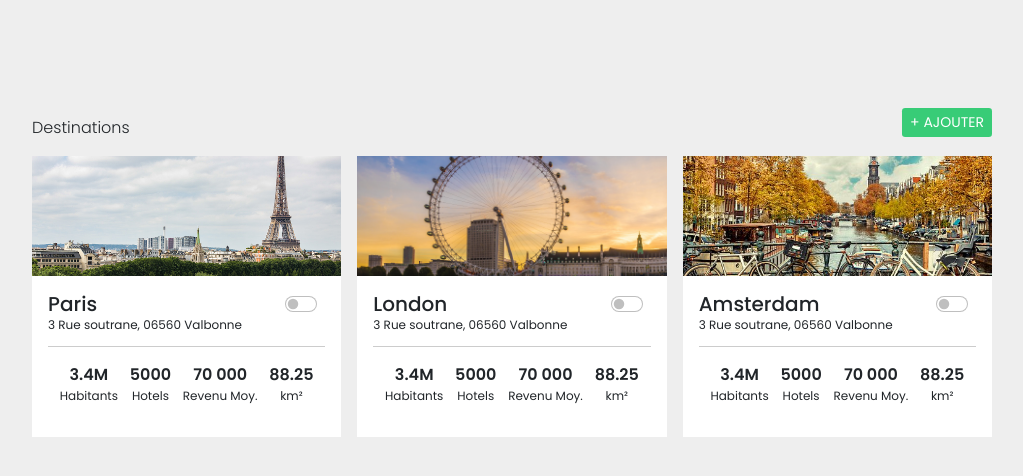
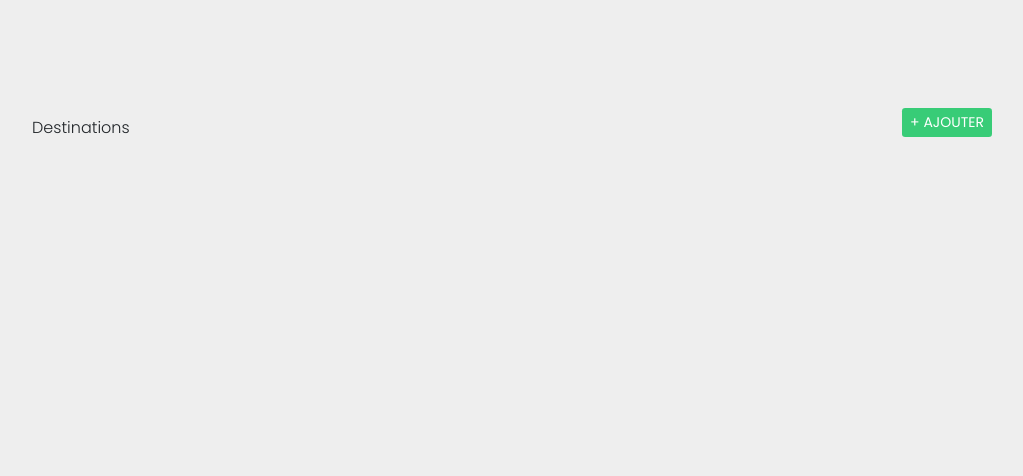
Before and after one commit to YacineMathurin/ADOT, a React (Create React App) app: page / in a window 1280 px wide. Shown: the top 476 px of the page, without its empty margins (128-1151 px from the left). Built offline with nearby package versions, Linux system fonts and the light colour scheme.

Commit message:
ListItem mapping through destination's list

```diff
--- a/src/App.tsx
+++ b/src/App.tsx
@@ -15,7 +15,7 @@ function App() {
         <Form.Control type="file" />
       </Form.Group> */}
       <List />
-      <ListItem></ListItem>
+      {/* <ListItem></ListItem> */}
     </div>
   );
 }
--- a/src/components/list.tsx
+++ b/src/components/list.tsx
@@ -1,5 +1,6 @@
 import React from "react";
 import Button from 'react-bootstrap/Button';
+import ListItem from "./listItem";
 import { ModalComponent as Modal } from "./modal";
 
 export interface IState {
@@ -7,8 +8,11 @@ export interface IState {
         city: string,
         address: string,
         caption: string,
-        zip: string,
-        code: string
+        people: string,
+        hotels: string,
+        salaries:string,
+        area: string,
+        active: boolean
     }
 }
 
@@ -18,24 +22,29 @@ export const List = () => {
     city: "",
     address: "",
     caption: "",
-    zip: "",
-    code: ""
+    people: "",
+    hotels: "",
+    salaries:"",
+    area: "",
+    active: false
   });
 
   console.log(currentData);
+
+  const storedData = localStorage.getItem("data");
+
   const handleSubmit: () => void = () => {
     console.log(currentData);
-    let storedData = [{}];
+    let data = [];
 
     if (localStorage.getItem("data")) {
-        storedData = JSON.parse(localStorage.getItem("data") || "");
+        data = JSON.parse(storedData || "");
     }
-    storedData.push(currentData);
-    localStorage.setItem("data", JSON.stringify(storedData));
+    data.push(currentData);
+    localStorage.setItem("data", JSON.stringify(data));
     setShowModal(false);
   }
 
-  const storedData = localStorage.getItem("data");
 
   return (
     <div className="list_container">
@@ -60,7 +69,7 @@ export const List = () => {
           + Ajouter
         </Button>
       </div>
-      {/* {storedData && <p>En route vers ListItem ...</p>} */}
+      {storedData && <ListItem data={JSON.parse(storedData || "")}/>}
     </div>
   );
 };
--- a/src/components/listItem.tsx
+++ b/src/components/listItem.tsx
@@ -1,117 +1,65 @@
 import React from 'react'
 import Form from 'react-bootstrap/Form';
+import Row from 'react-bootstrap/Row';
+import Col from 'react-bootstrap/Col';
+import { IState as Props } from "./list";
 
-export default function ListItem() {
-  return (
-      <div className="list-item-container">
+interface  IProps {
+    data: Props["currentDataType"][]
+}
+
+export const ListItem: React.FC<IProps> = ({data}) => {
+console.log(data);
+
+// const {city, address, caption, people, hotels, salaries, area} = data;
+
+const renderList = (): JSX.Element[] => {
+    return data.map(({city, address, caption, people, hotels, salaries, area}, index: number) => (
+        <Col lg={4} sm={12} key={index}>
             <div>
-            <img className="list-item-image" src="images/paris.jpg" alt="London's eye" width="100%" />
+                <img className="list-item-image" src={caption} alt={city} width="100%" />
                 <div style={{backgroundColor: "white", padding:"1em"}}>
                     <div style={{display: "flex", justifyContent: "space-between"}}>
-                    <h5 style={{marginBottom: "0"}}>Paris</h5>
+                        <h5 style={{marginBottom: "0"}}>{city}</h5>
                         <Form>
                             <Form.Check
                                 type="switch"
                                 id="custom-switch"
-                            // label="Check this switch"
                             />
                         </Form>
                     </div>
-                <p style={{paddingBottom: "1em", borderBottom:"1px solid #ccc", fontSize: "12px"}}>3 Rue soutrane, 06560 Valbonne</p>
+                    <p style={{paddingBottom: "1em", borderBottom:"1px solid #ccc", fontSize: "12px"}}>{address}</p>
                     <div style={{display: "flex", justifyContent: "space-evenly"}}>
                         <div style={{display: "flex", flexDirection: "column", alignItems: "center"}}>
-                        <p className="list-item-bottom-margin">3.4M</p>
+                            <p className="list-item-bottom-margin">{people}</p>
                             <p className="list-item-metrics">Habitants</p>
                         </div>
                         <div style={{display: "flex", flexDirection: "column", alignItems: "center"}}>
-                        <p className="list-item-bottom-margin">5000</p>
+                            <p className="list-item-bottom-margin">{hotels}</p>
                             <p className="list-item-metrics">Hotels</p>
                         </div>
                         <div style={{display: "flex", flexDirection: "column", alignItems: "center"}}>
-                        <p className="list-item-bottom-margin">70 000</p>
+                            <p className="list-item-bottom-margin">{salaries}</p>
                             <p className="list-item-metrics">Revenu Moy.</p>
                         </div>
                         <div style={{display: "flex", flexDirection: "column", alignItems: "center"}}>
-                        <p className="list-item-bottom-margin">88.25</p>
+                            <p className="list-item-bottom-margin">{area}</p>
                             <p className="list-item-metrics">km²</p>
                         </div>
 
                         </div>
                 </div>
             </div>
+        </Col>
+    ))
+}
 
-        <div>
-            <img className="list-item-image" src="images/london.jpg" alt="London's eye" width="100%" />
-            <div style={{backgroundColor: "white", padding:"1em"}}>
-                <div style={{display: "flex", justifyContent: "space-between"}}>
-                    <h5 style={{marginBottom: "0"}}>London</h5>
-                    <Form>
-                        <Form.Check
-                            type="switch"
-                            id="custom-switch"
-                            // label="Check this switch"
-                        />
-                    </Form>
-                </div>
-                <p style={{paddingBottom: "1em", borderBottom:"1px solid #ccc", fontSize: "12px"}}>3 Rue soutrane, 06560 Valbonne</p>
-                <div style={{display: "flex", justifyContent: "space-evenly"}}>
-                    <div style={{display: "flex", flexDirection: "column", alignItems: "center"}}>
-                        <p className="list-item-bottom-margin">3.4M</p>
-                        <p className="list-item-metrics">Habitants</p>
-                    </div>
-                    <div style={{display: "flex", flexDirection: "column", alignItems: "center"}}>
-                        <p className="list-item-bottom-margin">5000</p>
-                        <p className="list-item-metrics">Hotels</p>
-                    </div>
-                    <div style={{display: "flex", flexDirection: "column", alignItems: "center"}}>
-                        <p className="list-item-bottom-margin">70 000</p>
-                        <p className="list-item-metrics">Revenu Moy.</p>
-                    </div>
-                    <div style={{display: "flex", flexDirection: "column", alignItems: "center"}}>
-                        <p className="list-item-bottom-margin">88.25</p>
-                        <p className="list-item-metrics">km²</p>
-                    </div>
-
-                </div>
-            </div>
-        </div>
-
-        <div>
-            <img className="list-item-image" src="images/amsterdam.jpg" alt="London's eye" width="100%" />
-            <div style={{backgroundColor: "white", padding:"1em"}}>
-                <div style={{display: "flex", justifyContent: "space-between"}}>
-                    <h5 style={{marginBottom: "0"}}>Amsterdam</h5>
-                    <Form>
-                        <Form.Check
-                            type="switch"
-                            id="custom-switch"
-                            // label="Check this switch"
-                        />
-                    </Form>
-                </div>
-                <p style={{paddingBottom: "1em", borderBottom:"1px solid #ccc", fontSize: "12px"}}>3 Rue soutrane, 06560 Valbonne</p>
-                <div style={{display: "flex", justifyContent: "space-evenly"}}>
-                    <div style={{display: "flex", flexDirection: "column", alignItems: "center"}}>
-                        <p className="list-item-bottom-margin">3.4M</p>
-                        <p className="list-item-metrics">Habitants</p>
-                    </div>
-                    <div style={{display: "flex", flexDirection: "column", alignItems: "center"}}>
-                        <p className="list-item-bottom-margin">5000</p>
-                        <p className="list-item-metrics">Hotels</p>
-                    </div>
-                    <div style={{display: "flex", flexDirection: "column", alignItems: "center"}}>
-                        <p className="list-item-bottom-margin">70 000</p>
-                        <p className="list-item-metrics">Revenu Moy.</p>
-                    </div>
-                    <div style={{display: "flex", flexDirection: "column", alignItems: "center"}}>
-                        <p className="list-item-bottom-margin">88.25</p>
-                        <p className="list-item-metrics">km²</p>
-                    </div>
-
-                </div>
-            </div>
-        </div>
-
+  return (
+      <div >
+        <Row style={{display: "flex", justifyContent: "center"}}>
+            {renderList()}
+        </Row>
     </div>
   )
 }
+export default ListItem;
--- a/src/components/modal.tsx
+++ b/src/components/modal.tsx
@@ -7,6 +7,7 @@ import Col from 'react-bootstrap/Col';
 import { IState as Props} from "./list";
 import Input from "./input";
 import Modal from 'react-bootstrap/Modal'
+import Switch from "./switch";
 
 export interface IProps {
     currentData: Props["currentDataType"],
@@ -18,7 +19,7 @@ export interface IProps {
 
 export const ModalComponent: React.FC<IProps> = ({ currentData, setCurrentData, setShowModal, handleSubmit }) => {
 
-const {city, zip, code, caption} = currentData;
+const {city, address, caption, people, hotels, salaries, area, active} = currentData;
 
 const onImageChange = (event: React.ChangeEvent<HTMLInputElement>): void => {
     if (event.target.files && event.target.files[0]) {
@@ -102,13 +103,11 @@ const onImageChange = (event: React.ChangeEvent<HTMLInputElement>): void => {
                 </Col>
             </Row>
             <Row>
-                <Form>
-                    <Form.Check
-                        type="switch"
-                        id="custom-switch"
-                        label="Activer"
-                    />
-                </Form>
+                <Switch
+                    name="active"
+                    currentData={currentData}
+                    setCurrentData={setCurrentData}
+                />
             </Row>
             {/* Footer */}
             <Row>
@@ -121,7 +120,13 @@ const onImageChange = (event: React.ChangeEvent<HTMLInputElement>): void => {
                         CANCEL
                     </Button>
                     <Button
-                        disabled={(city === "" || zip === "" || code === "") ? true: false}
+                        disabled={(city === "" ||
+                        address === "" ||
+                        caption === "" ||
+                        people === "" ||
+                        hotels === "" ||
+                        salaries === "" ||
+                        area === "") ? true: false}
                         variant="light"
                         style={{ marginLeft: "0.75em", color:"#38CC77", fontWeight: "bold", fontSize: "0.8em" }}
                         onClick={()=>handleSubmit()}
--- /dev/null
+++ b/src/components/switch.tsx
@@ -0,0 +1,29 @@
+import React from 'react';
+import Form from 'react-bootstrap/Form';
+import { IProps as Props } from "./modal";
+
+interface IProps {
+    name: string,
+    currentData: Props["currentData"],
+    setCurrentData: React.Dispatch<React.SetStateAction<Props["currentData"]>>
+}
+export const Switch: React.FC<IProps> = ({ name, currentData, setCurrentData, ...props}) => {
+
+    return (
+        <Form>
+            <Form.Check
+                type="switch"
+                label="Activer"
+                name={name}
+                onChange={(e) => {
+                    setCurrentData({
+                        ...currentData,
+                        [e.target.name]: e.target.value
+                    });
+                }}
+                {...props}
+            />
+        </Form>
+    )
+};
+export default Switch;
```
Lines whose indentation alone changed are shown as unchanged.
